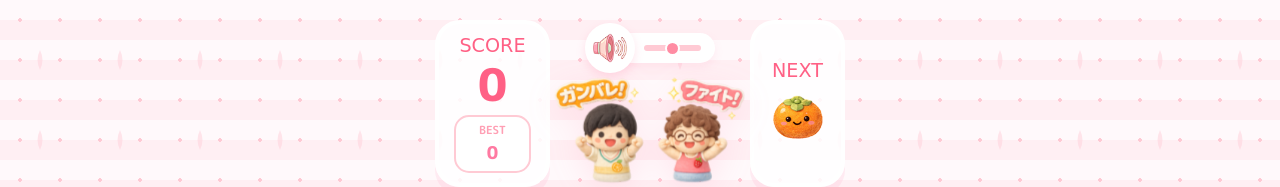
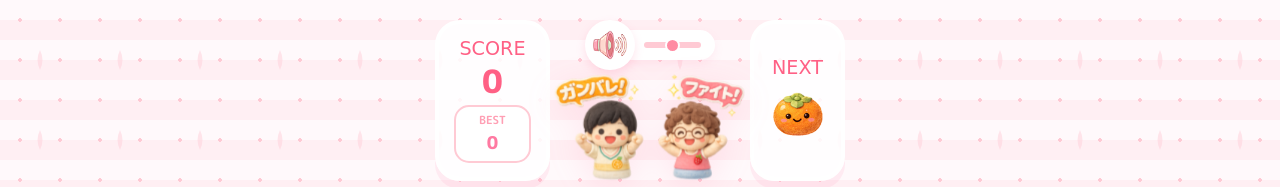
Before and after one commit to pinhiyo/frcm-fruit, a website built with Vite: page index.html in a window 1280 px wide. Both pictures are taken after a click on the button 640 px from the left and 354 px from the top of the page. Shown: the top 187 px of the page. Built offline with nearby package versions, Linux system fonts and the light colour scheme; a web font is replaced by a local one.

Commit message:
Add files via upload

```diff
--- a/src/style.css
+++ b/src/style.css
@@ -144,7 +144,7 @@ body {
 }
 
 #score {
-  font-size: 2.8rem; /* Larger score */
+  font-size: 2.0rem; /* Reduced to fit 5+ digits */
   font-weight: 800;
   color: var(--score-color);
   line-height: 1;
```
